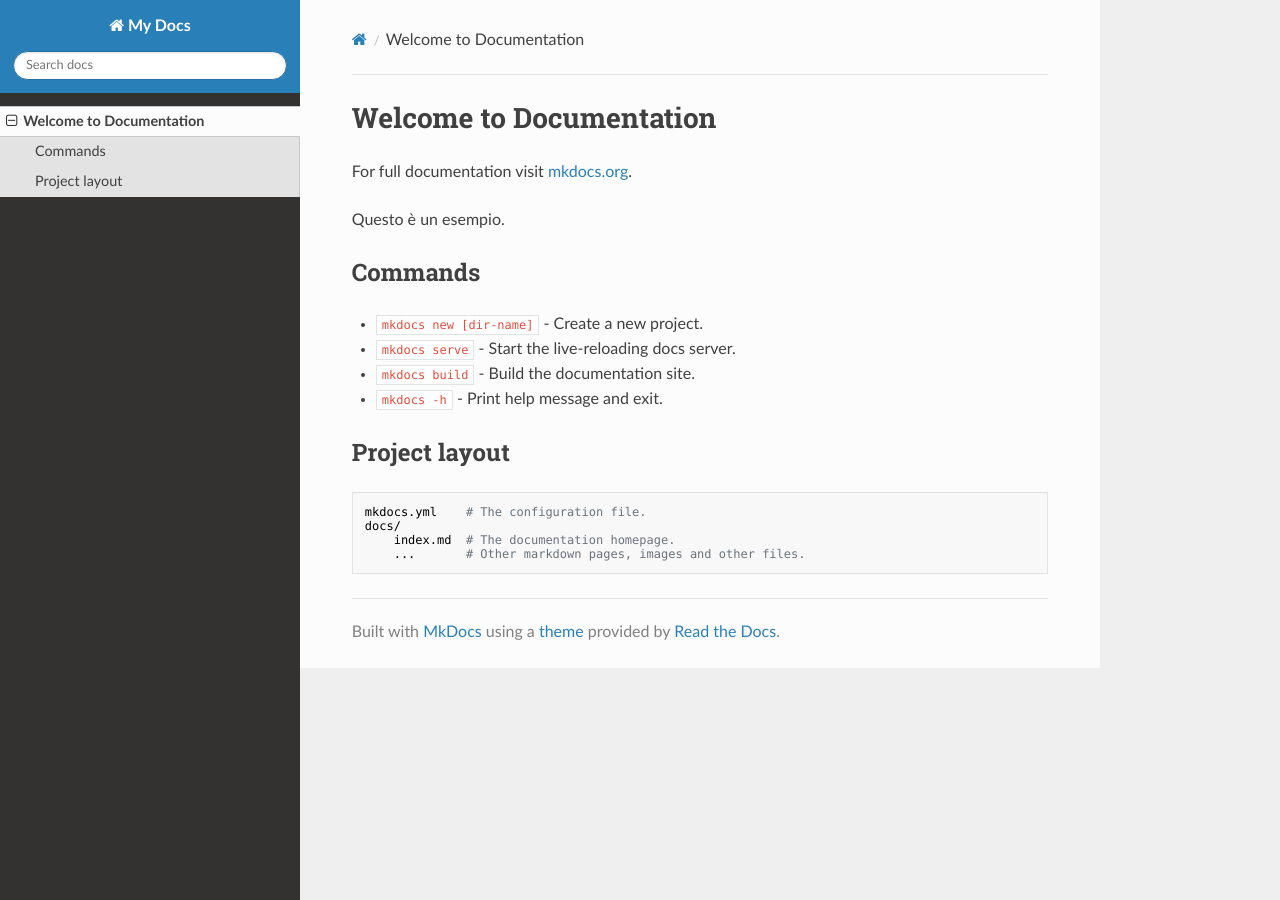
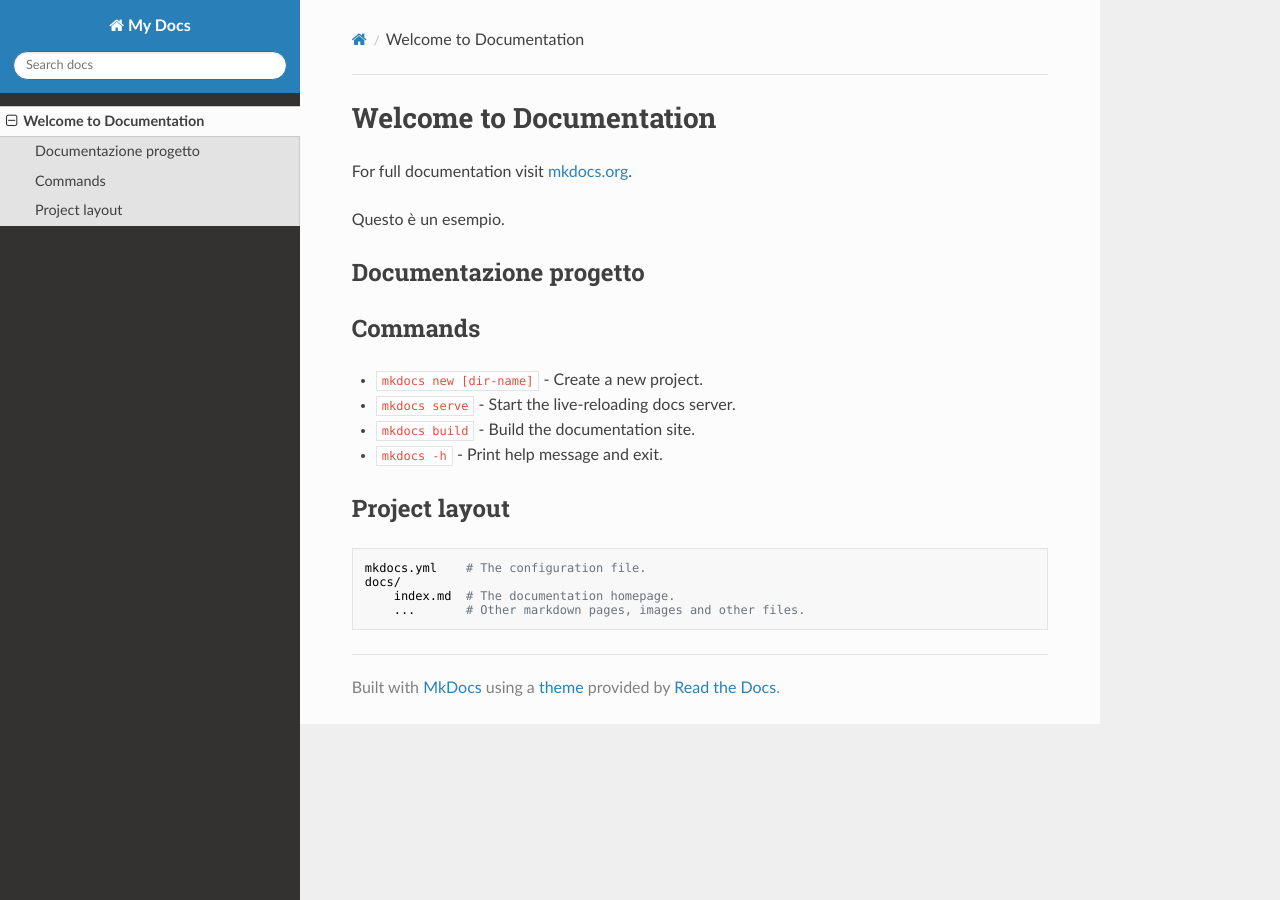
Before and after one commit to zucchettiaxess/test-docs, an MkDocs documentation site: the page built from docs/index.md, in a window 1280 px wide. Built offline with MkDocs 1.6.1, drawn with Linux system fonts in a browser that asks for light colours; nearby versions of some CDN libraries.

Commit message:
update actions

```diff
--- a/docs/index.md
+++ b/docs/index.md
@@ -3,6 +3,8 @@
 For full documentation visit [mkdocs.org](https://www.mkdocs.org).
 
 Questo è un esempio.
+
+## Documentazione progetto
 
 ## Commands
 
```
Also changed, not shown: 1 other file.
